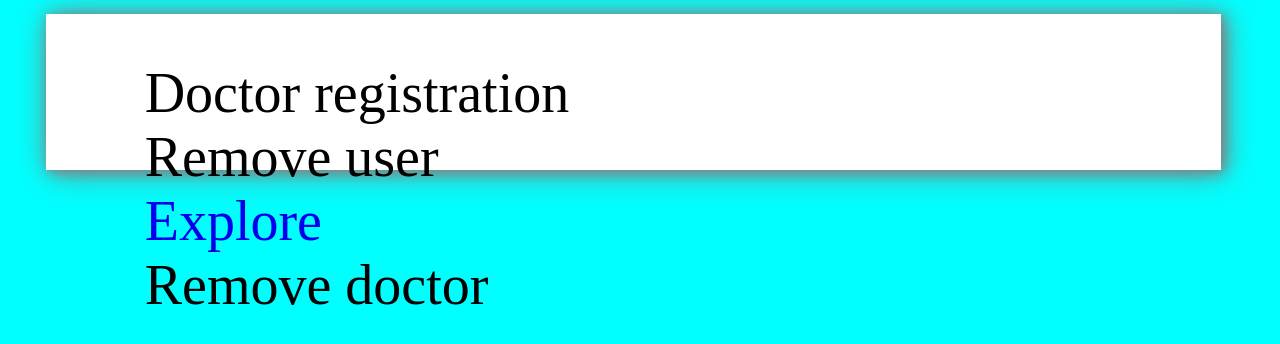
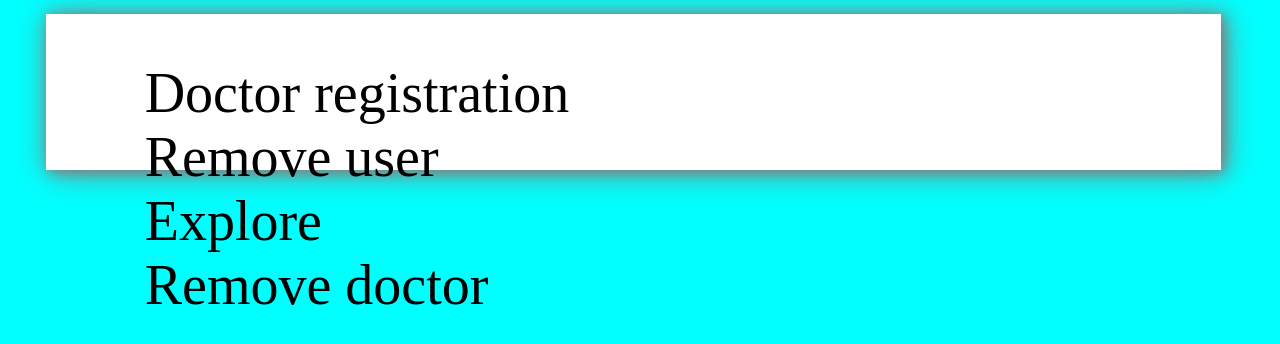
Before and after one commit to jayesh-w/ThinkFit, a PHP site: page /Shop/adminhome.php in a window 1280 px wide. Shown: the part 294-638 px from the top of the page. Run offline with PHP 8.4, Linux system fonts and the light colour scheme.

Commit message:
Update adminhome.php

```diff
--- a/adminhome.php
+++ b/adminhome.php
@@ -126,7 +126,7 @@ function rmvdoct(){
 	<ul style="margin-left:5%; padding-top:4%" type="none">
 		<li id="docReg">Doctor registration</li>
 		<li id="remUser">Remove user</li>
-		<li id="explore"><a href="./adminexplore.php" style="text-decoration:none;">Explore</a></li>
+		<li id="explore"><a href="./adminexplore.php" style="text-decoration:none;color:black;">Explore</a></li>
 		<li id="remDoc">Remove doctor</li>
 	</ul>
 </div>
```
